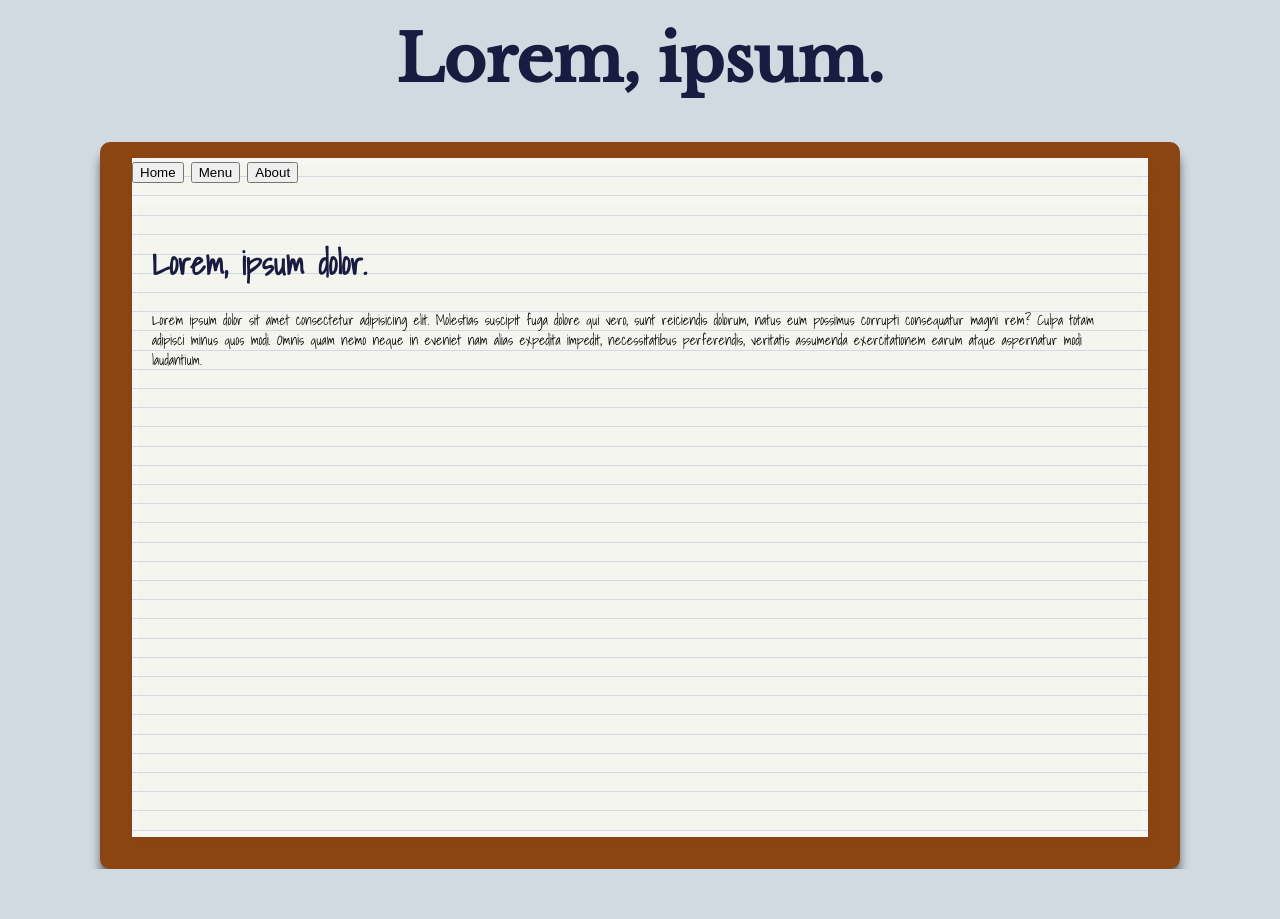
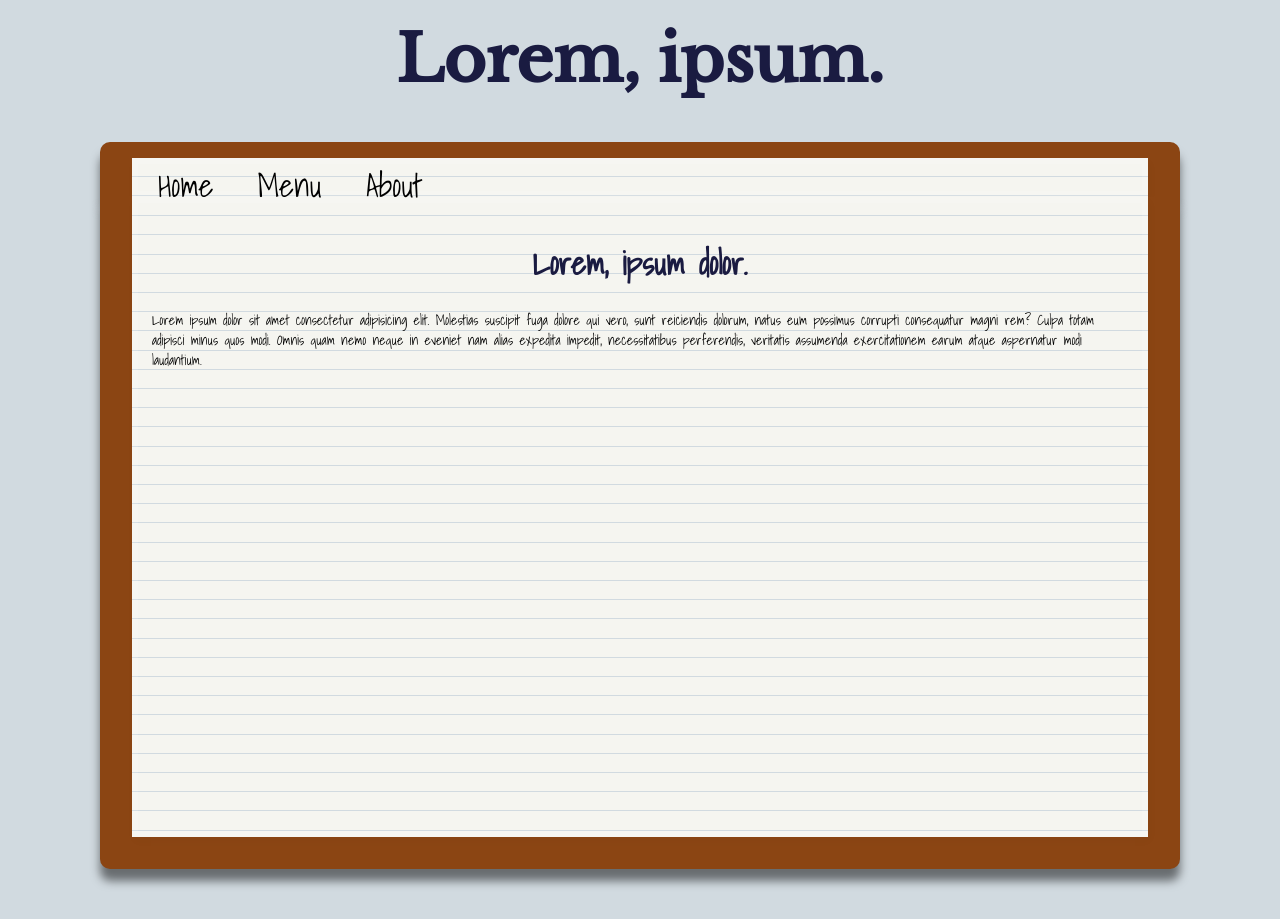
Before and after one commit to Joaocc1/odin-restaurant, a website built with webpack: page src/index.html in a window 1280 px wide. Before the commit the page ends 869 px from the top, so only its background shows below. Built offline with nearby package versions, Linux system fonts and the light colour scheme.

Commit message:
style: space out buttons, remove buttons default styles and apply font

```diff
--- a/src/styles.css
+++ b/src/styles.css
@@ -28,10 +28,6 @@ body {
   min-height: 100vh;
 }
 
-header {
-  /*padding-top: 2rem;*/
-}
-
 .logo {
   font-family: "Libre Baskerville";
   font-size: 4rem;
@@ -49,6 +45,8 @@ header {
 }
 
 nav {
+  display: flex;
+  gap: 2rem;
   background: repeating-linear-gradient(
     transparent 0 calc(1.2rem - 1px),
     #d1dae0 0 1.2rem
@@ -58,6 +56,20 @@ nav {
     0 0 0 6px rgba(255 255 255 / 0.1) inset,
     2px 4px 10px 0 rgba(0 0 0 / 0.025);
   height: 39px;
+  padding-inline: 1.25rem;
+}
+
+button {
+  background: transparent;
+  outline: none;
+  border: none;
+  cursor: pointer;
+  font-family: "Shadows Into Light";
+  font-size: 2rem;
+}
+
+.btn-selected {
+  border-right: 1px solid black;
 }
 
 .board {
@@ -65,6 +77,7 @@ nav {
   box-shadow: 0 12px 10px rgba(0, 0, 0, 0.5);
   min-height: 80vh;
   margin-inline: 100px;
+  margin-bottom: 50px;
   padding: 0 2rem 2rem 2rem;
   border-bottom-left-radius: 10px;
   border-bottom-right-radius: 10px;
@@ -92,4 +105,5 @@ p {
 h1 {
   color: #1a1b41;
   margin-top: 1.25rem;
+  text-align: center;
 }
```
